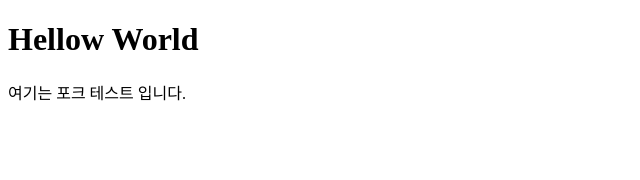
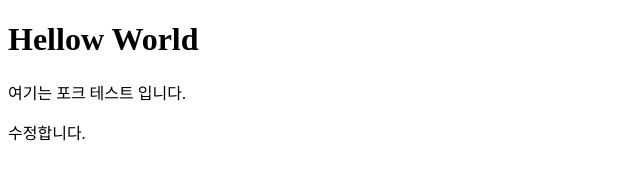
Before and after one commit to jiney/git_test-1, a plain HTML site: page index.html in a window 1280 px wide. Shown: the whole page, without its empty margins (0-640 px from the left). Drawn offline with Linux system fonts and the light colour scheme.

Commit message:
수정입니다

```diff
--- a/index.html
+++ b/index.html
@@ -9,6 +9,7 @@
 	<p>
 		여기는 포크 테스트 입니다.
 	</p>
+	<div>수정합니다.</div>
 	<script type="text/javascript">
 	//!<[CDATA[
 		var a = "test";
```
